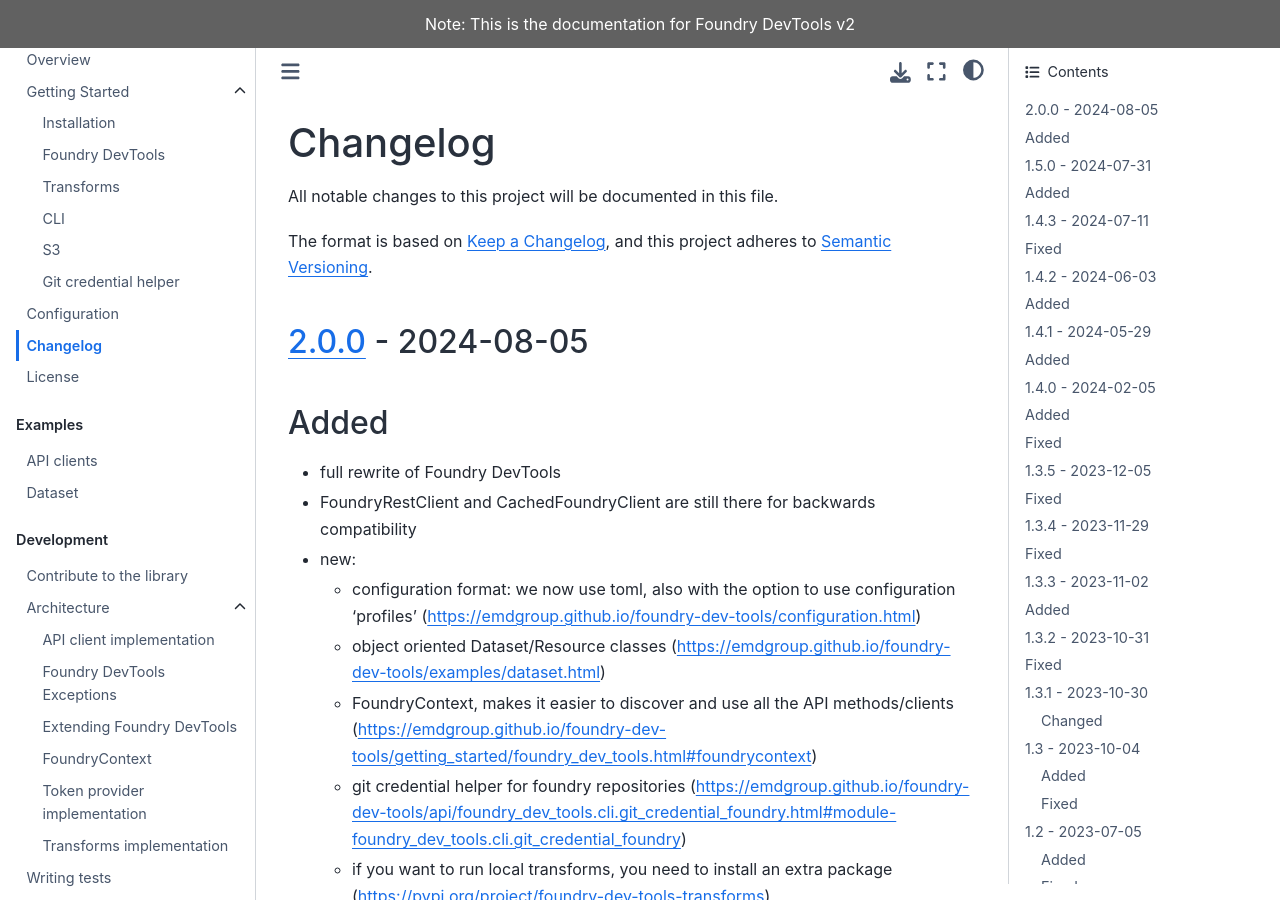
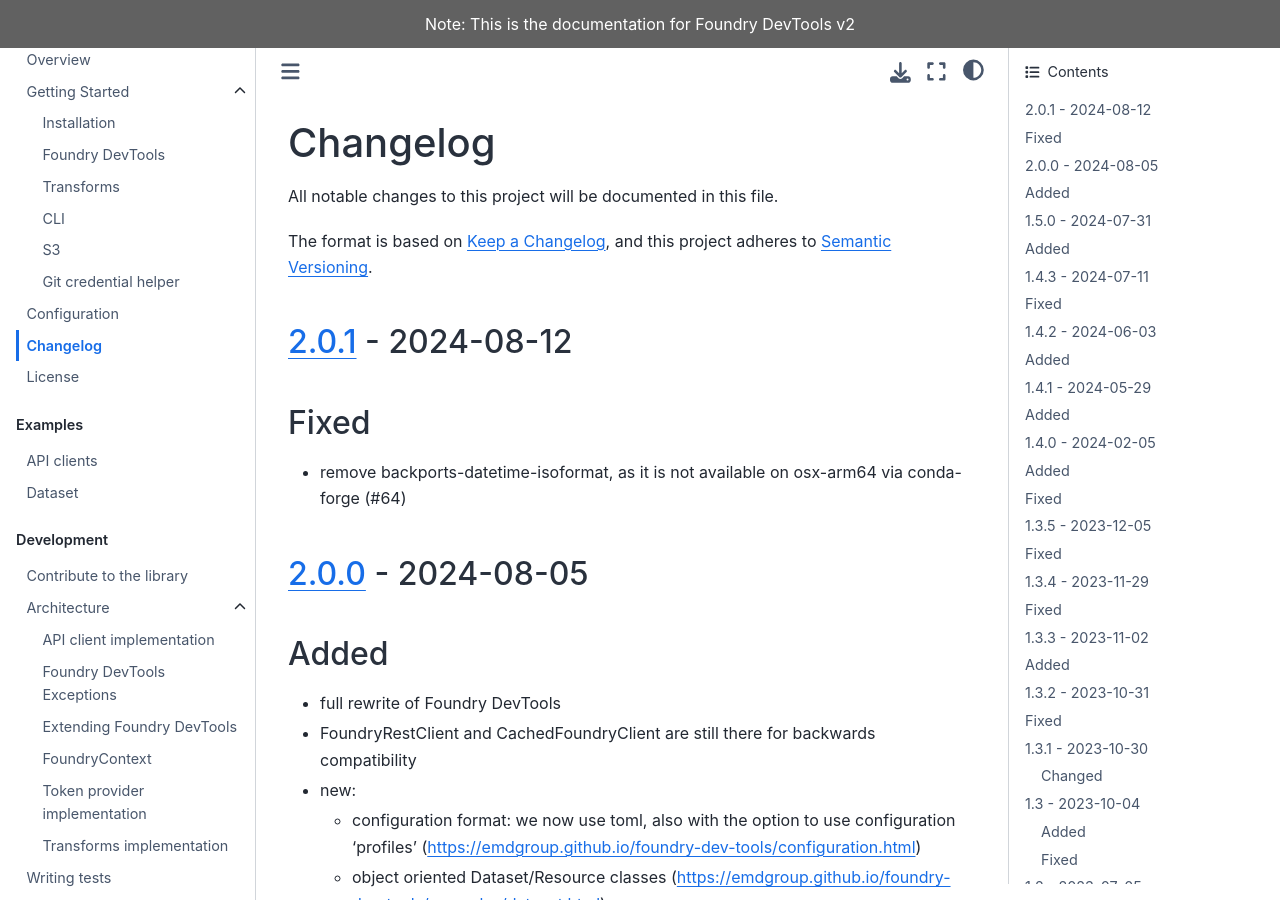
Before and after one commit to emdgroup/foundry-dev-tools, a Sphinx documentation site: the page built from docs/changelog.md, in a window 1280 px wide and 900 px high. Built offline with Sphinx 7.4.7 and the Sphinx Book theme 1.1.4, drawn with Linux system fonts in a browser that asks for light colours; pages that are not in the unit, such as notebooks, are missing from menus; the version number is read from the project's files by our own code.

Commit message:
feat: release v2.0.1

```diff
--- a/docs/changelog.md
+++ b/docs/changelog.md
@@ -4,6 +4,11 @@ All notable changes to this project will be documented in this file.
 
 The format is based on [Keep a Changelog],
 and this project adheres to [Semantic Versioning].
+
+## [2.0.1] - 2024-08-12
+
+## Fixed
+ - remove backports-datetime-isoformat, as it is not available on osx-arm64 via conda-forge (#64)
 
 ## [2.0.0] - 2024-08-05
 
@@ -232,6 +237,7 @@ and this project adheres to [Semantic Versioning].
 [Keep a Changelog]: https://keepachangelog.com/en/1.0.0/
 [Semantic Versioning]: https://semver.org/spec/v2.0.0.html
 
+[2.0.1]: https://github.com/emdgroup/foundry-dev-tools/compare/v2.0.0...v2.0.1
 [2.0.0]: https://github.com/emdgroup/foundry-dev-tools/compare/v1.5.0...v2.0.0
 [1.5.0]: https://github.com/emdgroup/foundry-dev-tools/compare/v1.4.3...v1.5.0
 [1.4.3]: https://github.com/emdgroup/foundry-dev-tools/compare/v1.4.2...v1.4.3
```
